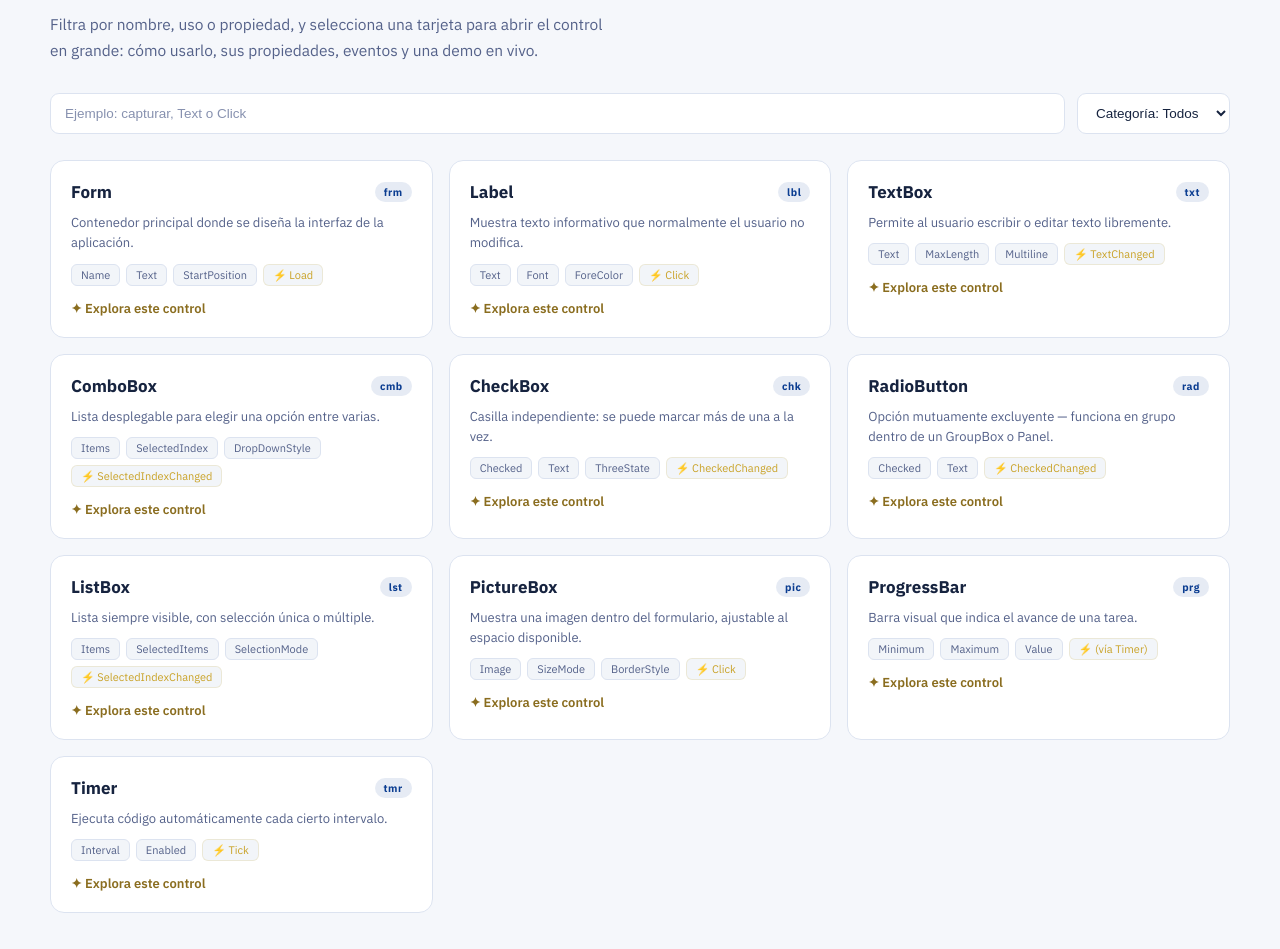
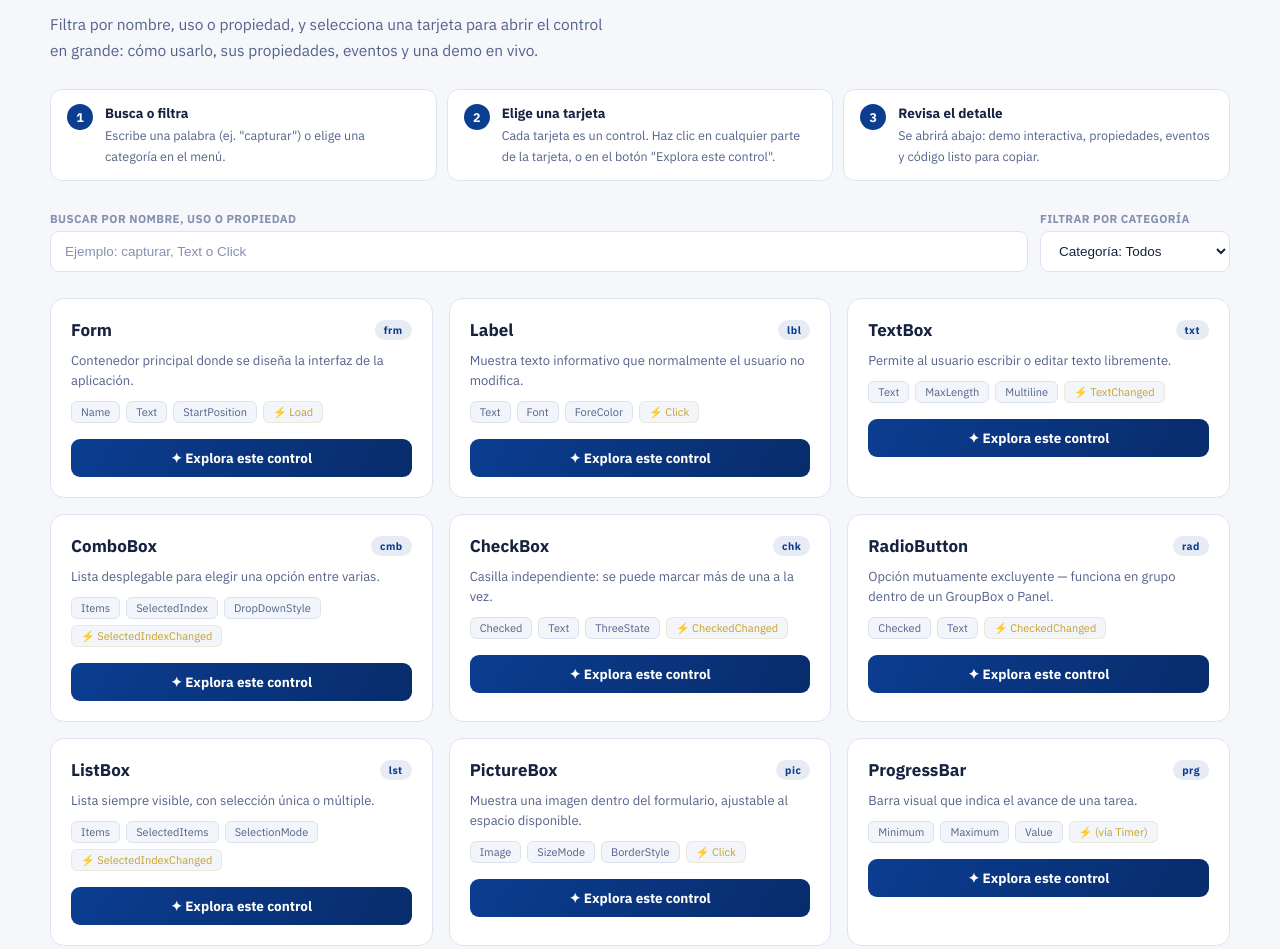
Before and after one commit to MariaFloresL/ProgramacionVisual, a plain HTML site: page index.html in a window 1280 px wide. Shown: the part 1235-2184 px from the top of the page. Drawn offline with Linux system fonts and the light colour scheme.

Commit message:
Enhance control card styling and search functionality

```diff
--- a/index.html
+++ b/index.html
@@ -111,9 +111,18 @@
   }
   .toolbar input{flex:1; min-width:220px;}
   .toolbar input::placeholder{color:var(--ink-dim);}
+  .ctrl-howto{display:flex; flex-wrap:wrap; gap:10px; margin-top:26px;}
+  .ctrl-howto-step{flex:1 1 220px; display:flex; gap:12px; align-items:flex-start; background:var(--bg-card); border:1px solid var(--edge); border-radius:12px; padding:14px 16px;}
+  .ctrl-howto-num{flex:0 0 auto; width:26px; height:26px; border-radius:50%; background:var(--cyan); color:#fff; font-size:12.5px; font-weight:700; display:flex; align-items:center; justify-content:center;}
+  .ctrl-howto-text b{display:block; font-size:13.5px; color:var(--ink); margin-bottom:2px;}
+  .ctrl-howto-text span{font-size:12.5px; color:var(--ink-soft); line-height:1.5;}
+  .toolbar label{display:flex; flex-direction:column; gap:5px; font-size:11.5px; font-weight:700; letter-spacing:.4px; text-transform:uppercase; color:var(--ink-dim); flex:1; min-width:220px;}
+  .toolbar label.filter-label{flex:0 0 auto; min-width:190px;}
+  .toolbar label input, .toolbar label select{width:100%;}
   .ctrl-grid{display:grid; grid-template-columns:repeat(3,1fr); gap:16px;}
-  .ctrl-card{background:var(--bg-card); border:1px solid var(--edge); border-radius:14px; padding:20px; display:flex; flex-direction:column; gap:10px; transition:border-color .15s ease;}
-  .ctrl-card:hover{border-color:var(--violet);}
+  .ctrl-card{background:var(--bg-card); border:1px solid var(--edge); border-radius:14px; padding:20px; display:flex; flex-direction:column; gap:10px; transition:border-color .15s ease, transform .15s ease, box-shadow .15s ease; cursor:pointer; position:relative;}
+  .ctrl-card:hover{border-color:var(--violet); transform:translateY(-2px); box-shadow:0 14px 30px -18px rgba(22,35,63,.35);}
+  .ctrl-card:focus-visible{border-color:var(--cyan);}
   .ctrl-card-head{display:flex; align-items:center; justify-content:space-between;}
   .ctrl-card h4{margin:0; font-size:17px;}
   .ctrl-tag{font-size:10.5px; font-weight:700; letter-spacing:.5px; color:var(--cyan); background:var(--cyan-soft); padding:3px 9px; border-radius:999px;}
@@ -121,9 +130,9 @@
   .chip-row{display:flex; gap:6px; flex-wrap:wrap;}
   .chip{font-size:11px; padding:3px 9px; border-radius:6px; background:rgba(11,61,145,.05); color:var(--ink-soft); border:1px solid var(--edge);}
   .chip.ev{color:var(--magenta); border-color:var(--magenta-soft);}
-  .explore-link{margin-top:4px; font-size:13px; font-weight:600; color:var(--violet); display:inline-flex; align-items:center; gap:5px; background:none; border:none; padding:0; text-align:left;}
-  .explore-link:hover{color:var(--blue-deep);}
+  .explore-link{margin-top:6px; font-size:13.5px; font-weight:700; color:#fff; display:inline-flex; align-items:center; justify-content:center; gap:6px; background:linear-gradient(120deg,var(--cyan),var(--blue-deep)); border:none; padding:10px 14px; border-radius:9px; text-align:center; width:100%; pointer-events:none;}
   .no-results{color:var(--ink-dim); font-size:14px; padding:30px 4px;}
+  .no-results-tip{display:block; margin-top:6px; font-size:12.5px; color:var(--ink-dim);}
 
   /* control detail panel */
   .detail-panel{background:var(--bg-panel); border:1px solid var(--edge); border-radius:16px; padding:30px 32px; margin-top:22px; display:none;}
@@ -329,8 +338,27 @@
       <div class="eyebrow">Cuadro de herramientas</div>
       <h2 class="section-title">Explorador de controles</h2>
       <p class="section-desc">Filtra por nombre, uso o propiedad, y selecciona una tarjeta para abrir el control en grande: cómo usarlo, sus propiedades, eventos y una demo en vivo.</p>
+
+      <div class="ctrl-howto">
+        <div class="ctrl-howto-step">
+          <div class="ctrl-howto-num">1</div>
+          <div class="ctrl-howto-text"><b>Busca o filtra</b><span>Escribe una palabra (ej. "capturar") o elige una categoría en el menú.</span></div>
+        </div>
+        <div class="ctrl-howto-step">
+          <div class="ctrl-howto-num">2</div>
+          <div class="ctrl-howto-text"><b>Elige una tarjeta</b><span>Cada tarjeta es un control. Haz clic en cualquier parte de la tarjeta, o en el botón "Explora este control".</span></div>
+        </div>
+        <div class="ctrl-howto-step">
+          <div class="ctrl-howto-num">3</div>
+          <div class="ctrl-howto-text"><b>Revisa el detalle</b><span>Se abrirá abajo: demo interactiva, propiedades, eventos y código listo para copiar.</span></div>
+        </div>
+      </div>
+
       <div class="toolbar">
+        <label>Buscar por nombre, uso o propiedad
           <input id="ctrl-search" type="text" placeholder="Ejemplo: capturar, Text o Click">
+        </label>
+        <label class="filter-label">Filtrar por categoría
           <select id="ctrl-filter">
             <option value="Todos">Categoría: Todos</option>
             <option value="Contenedor">Contenedor</option>
@@ -341,6 +369,7 @@
             <option value="Multimedia">Multimedia</option>
             <option value="Tiempo">Tiempo</option>
           </select>
+        </label>
       </div>
       <div class="ctrl-grid" id="ctrl-grid"></div>
       <div class="detail-panel" id="detail-panel"></div>
@@ -687,11 +716,11 @@
 
   function ctrlCardHtml(c){
     var chips = c.chips.map(function(p){ return '<span class="chip">'+p+'</span>'; }).join("");
-    return '<div class="ctrl-card">' +
+    return '<div class="ctrl-card" data-open="'+c.id+'" tabindex="0" role="button" aria-label="Explorar el control '+c.title+'">' +
       '<div class="ctrl-card-head"><h4>'+c.title+'</h4><span class="ctrl-tag">'+c.tag+'</span></div>' +
       '<p>'+c.blurb+'</p>' +
       '<div class="chip-row">'+chips+'<span class="chip ev">⚡ '+c.ev+'</span></div>' +
-      '<button class="explore-link" data-open="'+c.id+'">✦ Explora este control</button>' +
+      '<button class="explore-link" tabindex="-1">✦ Explora este control</button>' +
     '</div>';
   }
 
@@ -705,9 +734,13 @@
       var matchesQ = q === "" || haystack.indexOf(q) !== -1;
       return matchesCat && matchesQ;
     });
-    grid.innerHTML = filtered.length ? filtered.map(ctrlCardHtml).join("") : '<div class="no-results">No hay controles que coincidan con tu búsqueda.</div>';
-    Array.prototype.forEach.call(grid.querySelectorAll("[data-open]"), function(btn){
-      btn.addEventListener("click", function(){ openDetail(btn.getAttribute("data-open")); });
+    grid.innerHTML = filtered.length ? filtered.map(ctrlCardHtml).join("") :
+      '<div class="no-results">No hay controles que coincidan con tu búsqueda.<span class="no-results-tip">Prueba con otra palabra o cambia la categoría a "Todos".</span></div>';
+    Array.prototype.forEach.call(grid.querySelectorAll("[data-open]"), function(card){
+      card.addEventListener("click", function(){ openDetail(card.getAttribute("data-open")); });
+      card.addEventListener("keydown", function(e){
+        if(e.key === "Enter" || e.key === " "){ e.preventDefault(); openDetail(card.getAttribute("data-open")); }
+      });
     });
   }
   document.getElementById("ctrl-search").addEventListener("input", renderGrid);
```
Lines whose indentation alone changed are shown as unchanged.
